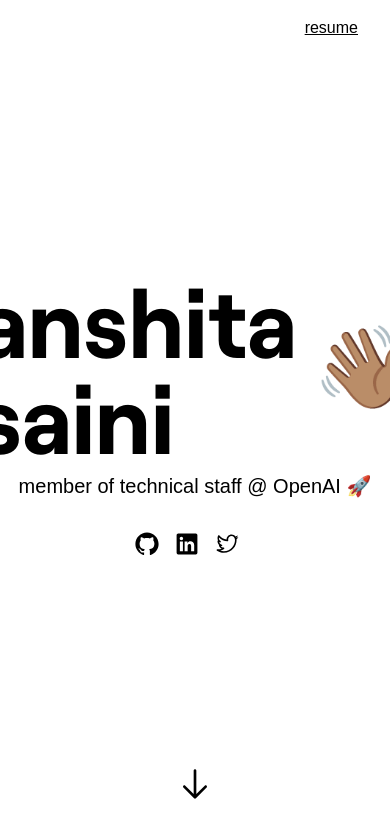
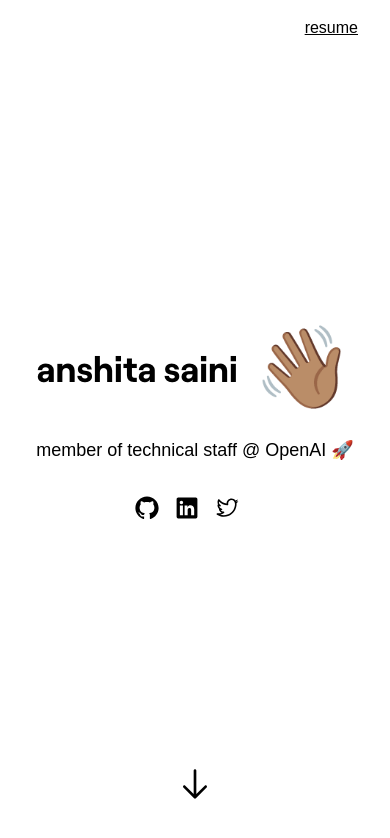
Before and after one commit to anshitasaini/anshita.vercel.app, a Next.js app: page / in a window 390 px wide. Shown: the top 838 px of the page. Built offline with nearby package versions, Linux system fonts and the light colour scheme; a web font is replaced by a local one.

Commit message:
actually fix responsiveness

```diff
--- a/src/components/WavingHand.tsx
+++ b/src/components/WavingHand.tsx
@@ -1,5 +1,5 @@
 import { motion, useAnimation } from "framer-motion";
-import { useState } from "react";
+import { useEffect, useState } from "react";
 
 const WavingHand = () => {
   const [isAnimationPlaying, setIsAnimationPlaying] = useState(false);
@@ -10,6 +10,23 @@
     rotate: [0, 15, -5, 15, 0],
   };
 
+  const [fontSize, setFontSize] = useState("5rem");
+
+  useEffect(() => {
+    const handleResize = () => {
+      const isSmallScreen = window.innerWidth < 640;
+      const isMediumScreen = window.innerWidth < 768;
+      const fontSize = isSmallScreen
+        ? "2.5rem"
+        : isMediumScreen
+        ? "4rem"
+        : "5rem";
+      setFontSize(fontSize);
+    };
+    window.addEventListener("resize", handleResize);
+    return () => window.removeEventListener("resize", handleResize);
+  }, []);
+
   return (
     <motion.div
       style={{
@@ -18,16 +35,18 @@
         paddingBottom: "30px",
         paddingRight: "60px",
         display: "inline-block",
-        fontSize: "5rem",
+        fontSize: fontSize,
       }}
       animate={animationControls}
-      whileInView={(() => {
-        if (isFirstLoad) {
-          setIsAnimationPlaying(true);
-          animationControls.start(animation);
-        }
-        setisFirstLoad(false);
-      }) as any}
+      whileInView={
+        (() => {
+          if (isFirstLoad) {
+            setIsAnimationPlaying(true);
+            animationControls.start(animation);
+          }
+          setisFirstLoad(false);
+        }) as any
+      }
       onHoverStart={() => {
         if (!isAnimationPlaying) {
           setIsAnimationPlaying(true);
--- a/src/components/header.tsx
+++ b/src/components/header.tsx
@@ -29,10 +29,12 @@
       </div>
       <div className="flex flex-col items-center mb-4">
         <div className="flex items-center mb-2">
-          <h1 className="text-8xl font-bold mr-4">anshita saini</h1>
+          <h1 className="text-4xl sm:text-8xl font-bold mr-4">anshita saini</h1>
           <WavingHand />
         </div>
-        <p className="text-xl mb-4">member of technical staff @ OpenAI 🚀</p>
+        <p className="text-lg sm:text-xl mb-4">
+          member of technical staff @ OpenAI 🚀
+        </p>
         <div className="flex items-center mt-4">
           <GitHubLogoIcon
             className="w-6 h-6 mr-4 cursor-pointer"
```
